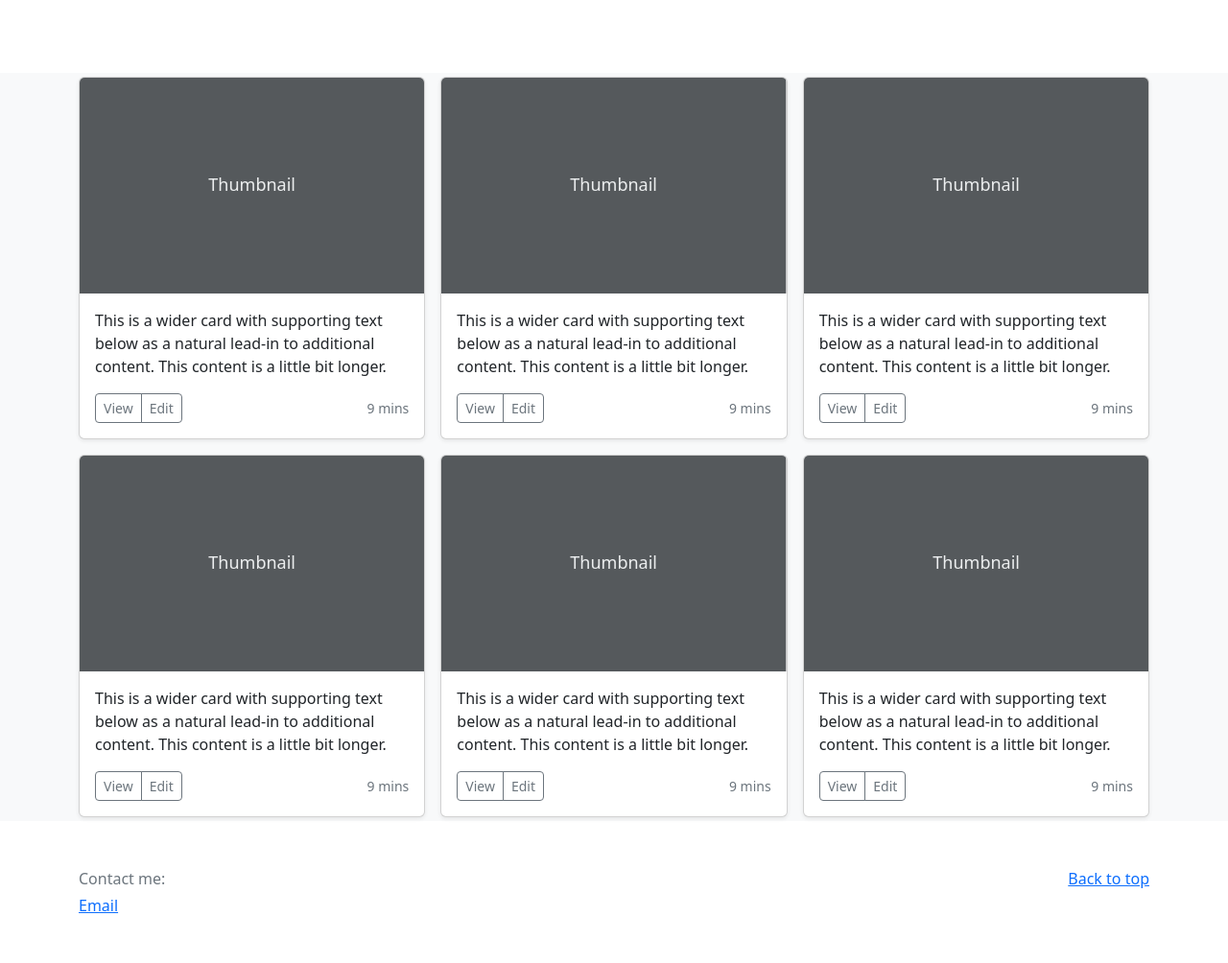
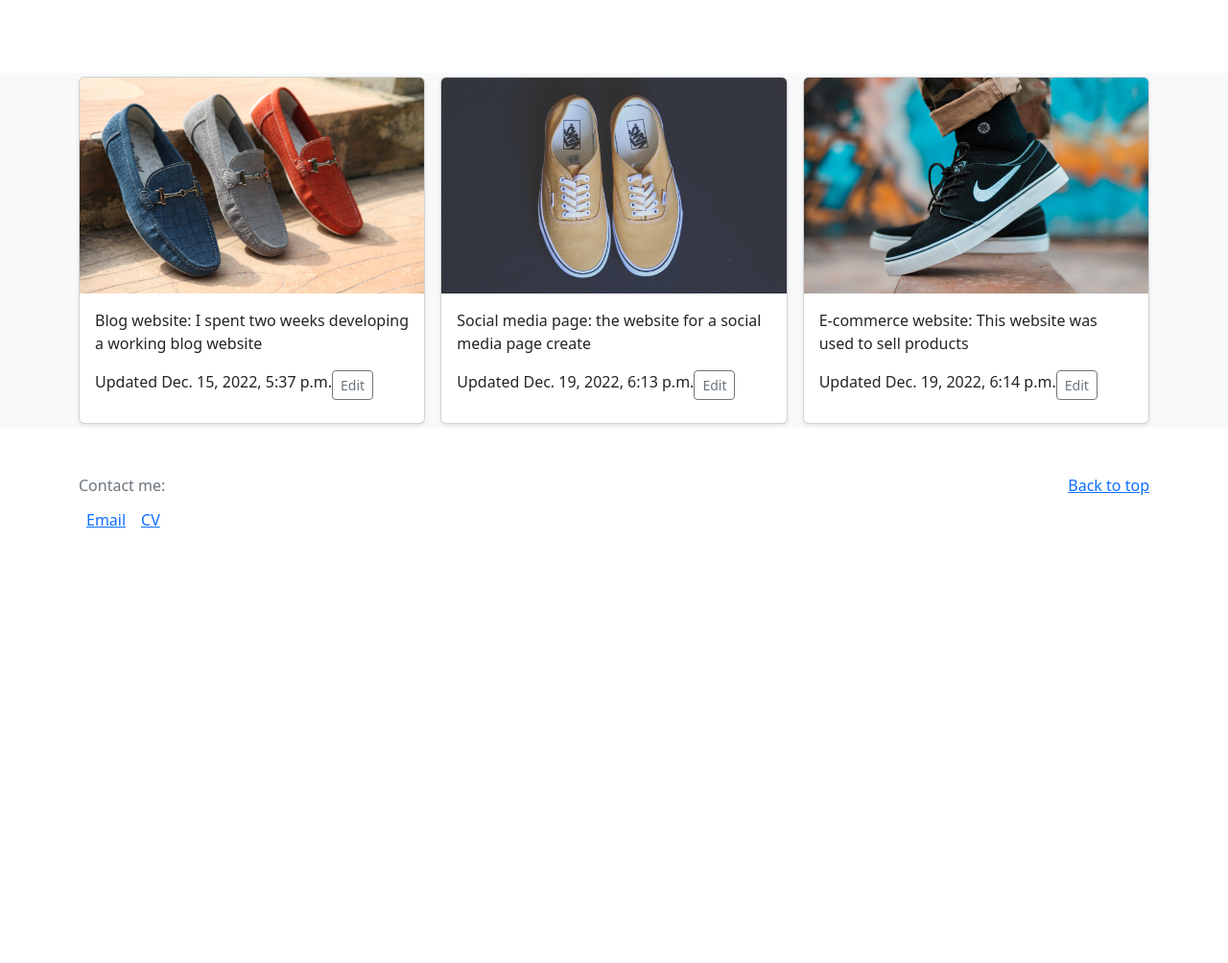
Before and after one commit to AaronOlayvar/Portfolio, a Django app: page / in a window 1280 px wide. Shown: the part 176-1180 px from the top of the page at 96% size. After the commit the page ends 726 px from the top, so only its background shows below. Run offline with Django 4.2, Linux system fonts and the light colour scheme; data comes from the database, SQL or seed files in the repository; both versions use the stored data as it was after the commit; some libraries are stand-ins or nearby versions.

Commit message:
media_url/root, for loop pulling from database

```diff
--- a/blog/templates/blog/about.html
+++ b/blog/templates/blog/about.html
@@ -1,5 +1,9 @@
 {% extends 'blog/base.html' %}
 {% load static %}
+
+{% for post in posts.all %}
+{{ posts.title }}
+{% endfor %}
 
 {% block content %}
       <section class="py-1 text-center container">
@@ -21,4 +25,5 @@
         </div>
       </section>
 
+
 {% endblock %}
--- a/blog/templates/blog/base.html
+++ b/blog/templates/blog/base.html
@@ -14,7 +14,7 @@
 
 
 
-    <link href="{% static 'css/bootstrap.min.css' %}" rel="stylesheet" integrity="sha384-rbsA2VBKQhggwzxH7pPCaAqO46MgnOM80zW1RWuH61DGLwZJEdK2Kadq2F9CUG65" crossorigin="anonymous">
+    <link href="{% static 'css/bootstrap.min.css' %}" rel="stylesheet" >
 
     <!-- Favicons -->
 <link rel="apple-touch-icon" href="/docs/5.2/assets/img/favicons/apple-touch-icon.png" sizes="180x180">
--- a/blog/templates/blog/home.html
+++ b/blog/templates/blog/home.html
@@ -1,5 +1,6 @@
 {% extends 'blog/base.html' %}
 {% load static %}
+
 {% block content %}
 <main>
 
@@ -35,104 +36,27 @@
     <div class="container">
 
       <div class="row row-cols-1 row-cols-sm-2 row-cols-md-3 g-3">
+        {% for post in posts.all %}
         <div class="col">
           <div class="card shadow-sm">
-            <svg class="bd-placeholder-img card-img-top" width="100%" height="225" xmlns="http://www.w3.org/2000/svg" role="img" aria-label="Placeholder: Thumbnail" preserveAspectRatio="xMidYMid slice" focusable="false"><title>Placeholder</title><rect width="100%" height="100%" fill="#55595c"/><text x="50%" y="50%" fill="#eceeef" dy=".3em">Thumbnail</text></svg>
+            <img class="bd-placeholder-img card-img-top" width="100%" height="225" src="{{ post.image.url }}"> </img>
 
             <div class="card-body">
-              <p class="card-text">This is a wider card with supporting text below as a natural lead-in to additional content. This content is a little bit longer.</p>
+              <p class="card-text">{{ post.title}}: {{ post.bio }}</p>
               <div class="d-flex justify-content-between align-items-center">
                 <div class="btn-group">
-                  <button type="button" class="btn btn-sm btn-outline-secondary">View</button>
-                  <button type="button" class="btn btn-sm btn-outline-secondary">Edit</button>
+                  <p class= "mb-1"> Updated {{ post.date_created}} </a>
+                    <a type="" class="btn btn-sm btn-outline-secondary float-end mb-1">Edit</a>
+
+
                 </div>
-                <small class="text-muted">9 mins</small>
               </div>
             </div>
           </div>
         </div>
-        <div class="col">
-          <div class="card shadow-sm">
-            <svg class="bd-placeholder-img card-img-top" width="100%" height="225" xmlns="http://www.w3.org/2000/svg" role="img" aria-label="Placeholder: Thumbnail" preserveAspectRatio="xMidYMid slice" focusable="false"><title>Placeholder</title><rect width="100%" height="100%" fill="#55595c"/><text x="50%" y="50%" fill="#eceeef" dy=".3em">Thumbnail</text></svg>
+        {% endfor %}
 
-            <div class="card-body">
-              <p class="card-text">This is a wider card with supporting text below as a natural lead-in to additional content. This content is a little bit longer.</p>
-              <div class="d-flex justify-content-between align-items-center">
-                <div class="btn-group">
-                  <button type="button" class="btn btn-sm btn-outline-secondary">View</button>
-                  <button type="button" class="btn btn-sm btn-outline-secondary">Edit</button>
-                </div>
-                <small class="text-muted">9 mins</small>
-              </div>
-            </div>
-          </div>
-        </div>
-        <div class="col">
-          <div class="card shadow-sm">
-            <svg class="bd-placeholder-img card-img-top" width="100%" height="225" xmlns="http://www.w3.org/2000/svg" role="img" aria-label="Placeholder: Thumbnail" preserveAspectRatio="xMidYMid slice" focusable="false"><title>Placeholder</title><rect width="100%" height="100%" fill="#55595c"/><text x="50%" y="50%" fill="#eceeef" dy=".3em">Thumbnail</text></svg>
 
-            <div class="card-body">
-              <p class="card-text">This is a wider card with supporting text below as a natural lead-in to additional content. This content is a little bit longer.</p>
-              <div class="d-flex justify-content-between align-items-center">
-                <div class="btn-group">
-                  <button type="button" class="btn btn-sm btn-outline-secondary">View</button>
-                  <button type="button" class="btn btn-sm btn-outline-secondary">Edit</button>
-                </div>
-                <small class="text-muted">9 mins</small>
-              </div>
-            </div>
-          </div>
-        </div>
-
-        <div class="col">
-          <div class="card shadow-sm">
-            <svg class="bd-placeholder-img card-img-top" width="100%" height="225" xmlns="http://www.w3.org/2000/svg" role="img" aria-label="Placeholder: Thumbnail" preserveAspectRatio="xMidYMid slice" focusable="false"><title>Placeholder</title><rect width="100%" height="100%" fill="#55595c"/><text x="50%" y="50%" fill="#eceeef" dy=".3em">Thumbnail</text></svg>
-
-            <div class="card-body">
-              <p class="card-text">This is a wider card with supporting text below as a natural lead-in to additional content. This content is a little bit longer.</p>
-              <div class="d-flex justify-content-between align-items-center">
-                <div class="btn-group">
-                  <button type="button" class="btn btn-sm btn-outline-secondary">View</button>
-                  <button type="button" class="btn btn-sm btn-outline-secondary">Edit</button>
-                </div>
-                <small class="text-muted">9 mins</small>
-              </div>
-            </div>
-          </div>
-        </div>
-        <div class="col">
-          <div class="card shadow-sm">
-            <svg class="bd-placeholder-img card-img-top" width="100%" height="225" xmlns="http://www.w3.org/2000/svg" role="img" aria-label="Placeholder: Thumbnail" preserveAspectRatio="xMidYMid slice" focusable="false"><title>Placeholder</title><rect width="100%" height="100%" fill="#55595c"/><text x="50%" y="50%" fill="#eceeef" dy=".3em">Thumbnail</text></svg>
-
-            <div class="card-body">
-              <p class="card-text">This is a wider card with supporting text below as a natural lead-in to additional content. This content is a little bit longer.</p>
-              <div class="d-flex justify-content-between align-items-center">
-                <div class="btn-group">
-                  <button type="button" class="btn btn-sm btn-outline-secondary">View</button>
-                  <button type="button" class="btn btn-sm btn-outline-secondary">Edit</button>
-                </div>
-                <small class="text-muted">9 mins</small>
-              </div>
-            </div>
-          </div>
-        </div>
-        <div class="col">
-          <div class="card shadow-sm">
-            <svg class="bd-placeholder-img card-img-top" width="100%" height="225" xmlns="http://www.w3.org/2000/svg" role="img" aria-label="Placeholder: Thumbnail" preserveAspectRatio="xMidYMid slice" focusable="false"><title>Placeholder</title><rect width="100%" height="100%" fill="#55595c"/><text x="50%" y="50%" fill="#eceeef" dy=".3em">Thumbnail</text></svg>
-
-            <div class="card-body">
-              <p class="card-text">This is a wider card with supporting text below as a natural lead-in to additional content. This content is a little bit longer.</p>
-              <div class="d-flex justify-content-between align-items-center">
-                <div class="btn-group">
-                  <button type="button" class="btn btn-sm btn-outline-secondary">View</button>
-                  <button type="button" class="btn btn-sm btn-outline-secondary">Edit</button>
-                </div>
-                <small class="text-muted">9 mins</small>
-              </div>
-            </div>
-          </div>
-        </div>
-      </div>
     </div>
   </div>
 
@@ -144,13 +68,20 @@
         <a href="#">Back to top</a>
       </p>
       <p class="mb-1">Contact me:</p>
-      <p class="mb-0"><a href="mailto:trixolayvar@gmail.com">Email</p>
+
+            <ul class="navbar-nav flex-row flex-wrap bd-navbar-nav">
+                <li class="nav-link py-2 px-0 px-lg-2"><a href="mailto:trixolayvar@gmail.com">Email</p>
+                <li class="nav-link py-2 px-0 px-lg-2"><a href="">CV</p>
+            </ul>
+
+
     </div>
   </footer>
 
+
 <script src="{% static 'jquery-3.6.2.min.js' %}"></script>
-<script src="{% static 'popper.min.js' %}" integrity="sha384-oBqDVmMz9ATKxIep9tiCxS/Z9fNfEXiDAYTujMAeBAsjFuCZSmKbSSUnQlmh/jp3" crossorigin="anonymous"></script>
-<script src="{% static 'js/bootstrap.min.js' %}" integrity="sha384-cuYeSxntonz0PPNlHhBs68uyIAVpIIOZZ5JqeqvYYIcEL727kskC66kF92t6Xl2V" crossorigin="anonymous"></script>
+<script src="{% static 'popper.min.js' %}" ></script>
+<script src="{% static 'js/bootstrap.min.js' %}" ></script>
 
   </body>
 </html>
--- a/personal_portfolio/settings.py
+++ b/personal_portfolio/settings.py
@@ -120,6 +120,8 @@ USE_TZ = True
 STATIC_URL = 'static/'
 STATIC_ROOT = os.path.join(BASE_DIR, 'static')
 
+MEDIA_URL = '/media/'
+MEDIA_ROOT = BASE_DIR
 # Default primary key field type
 # https://docs.djangoproject.com/en/4.1/ref/settings/#default-auto-field
 
--- a/personal_portfolio/urls.py
+++ b/personal_portfolio/urls.py
@@ -24,4 +24,6 @@ urlpatterns = [
     path('admin/', admin.site.urls),
     path('', blog.views.home, name='home'),
     path('about/', blog.views.about, name='about'),
-] + static(settings.STATIC_URL, document_root= settings.STATIC_ROOT)
+]
+urlpatterns += static(settings.STATIC_URL, document_root= settings.STATIC_ROOT)
+urlpatterns += static(settings.MEDIA_URL, document_root= settings.MEDIA_ROOT)
```
Also changed, not shown: db.sqlite3, images/pexels-mnz-1598508.jpg (added), images/pexels-ray-piedra-1478442.jpg (added).
